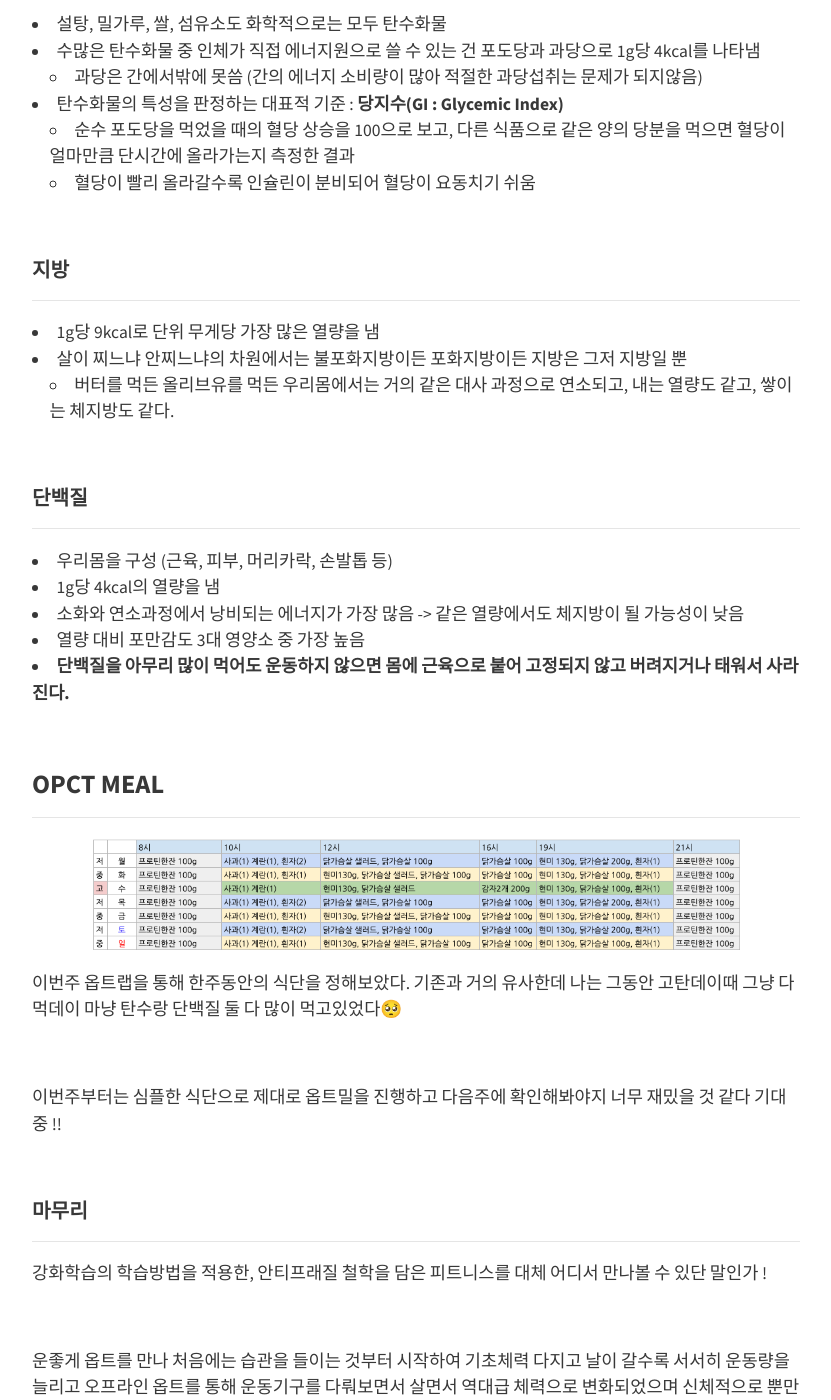
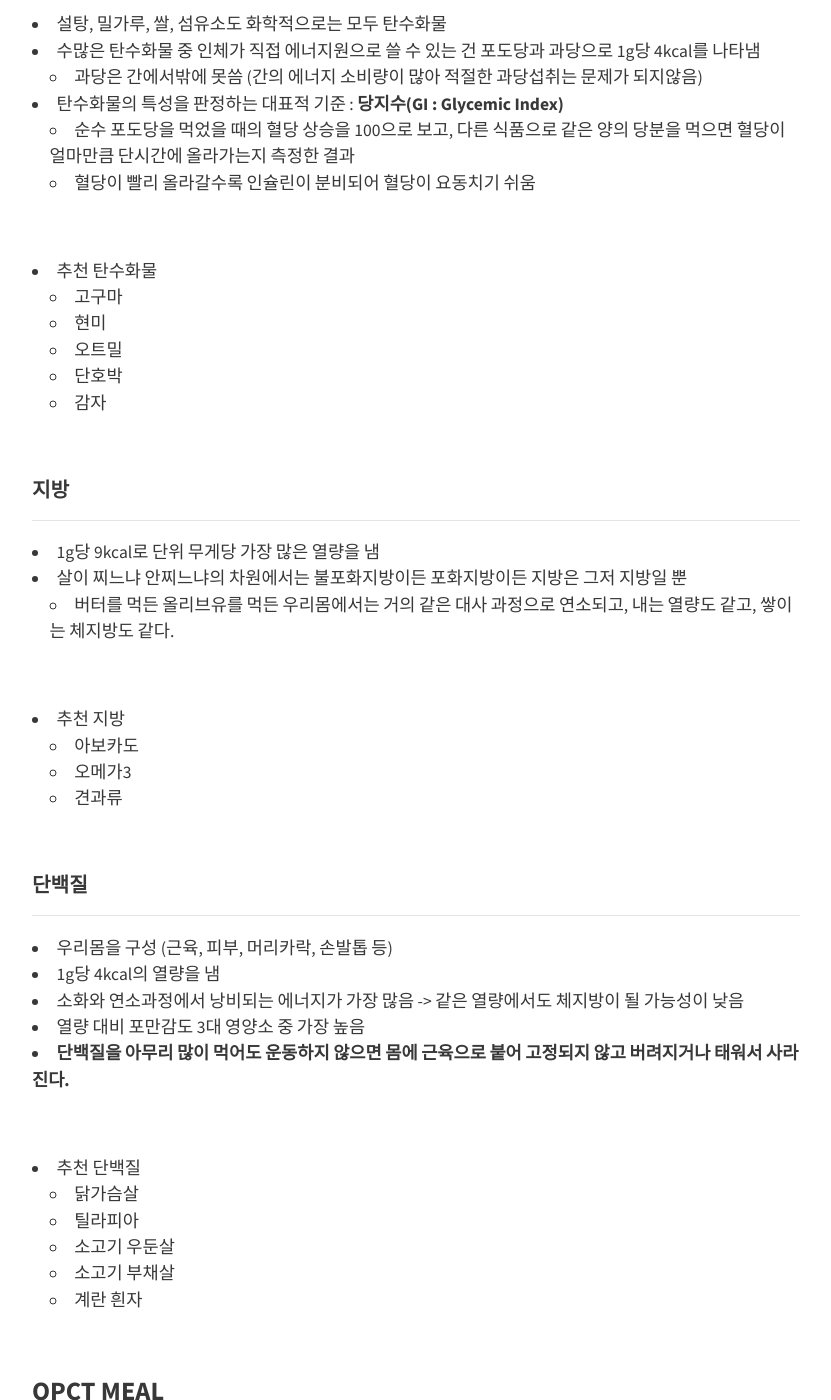
Before and after one commit to BoKyeong-Kim/BoKyeong-Kim.github.io, a Jekyll site: the page built from _posts/Daily-Recap/2020-11-15-opctLab(1).md, in a window 1280 px wide and 1400 px high, scrolled down 4941 px. Shown: the whole window, without its empty margins (224-1055 px from the left). Built offline with Jekyll 4.4.1, drawn with Linux system fonts in a browser that asks for light colours; nearby versions of some CDN libraries.

Commit message:
add context - opct lab week 1

```diff
--- a/_posts/Daily-Recap/2020-11-15-opctLab(1).md
+++ b/_posts/Daily-Recap/2020-11-15-opctLab(1).md
@@ -177,12 +177,28 @@ OPCT 6기에는 피어리더, OPCT 7기부터는 Developer의 삶을 살기 시
 
 <br>
 
+- 추천 탄수화물
+    - 고구마
+    - 현미
+    - 오트밀
+    - 단호박
+    - 감자
+
+<br>
+
 #### 지방
 ---
 
 - 1g당 9kcal로 단위 무게당 가장 많은 열량을 냄
 - 살이 찌느냐 안찌느냐의 차원에서는 불포화지방이든 포화지방이든 지방은 그저 지방일 뿐
     - 버터를 먹든 올리브유를 먹든 우리몸에서는 거의 같은 대사 과정으로 연소되고, 내는 열량도 같고, 쌓이는 체지방도 같다.
+
+<br>
+
+- 추천 지방
+    - 아보카도
+    - 오메가3
+    - 견과류
 
 <br>
 
@@ -194,6 +210,14 @@ OPCT 6기에는 피어리더, OPCT 7기부터는 Developer의 삶을 살기 시
 - 열량 대비 포만감도 3대 영양소 중 가장 높음
 - **단백질을 아무리 많이 먹어도 운동하지 않으면 몸에 근육으로 붙어 고정되지 않고 버려지거나 태워서 사라진다.**
 
+<br>
+
+- 추천 단백질
+    - 닭가슴살
+    - 틸라피아
+    - 소고기 우둔살
+    - 소고기 부채살
+    - 계란 흰자
 
 <br>
 
```
